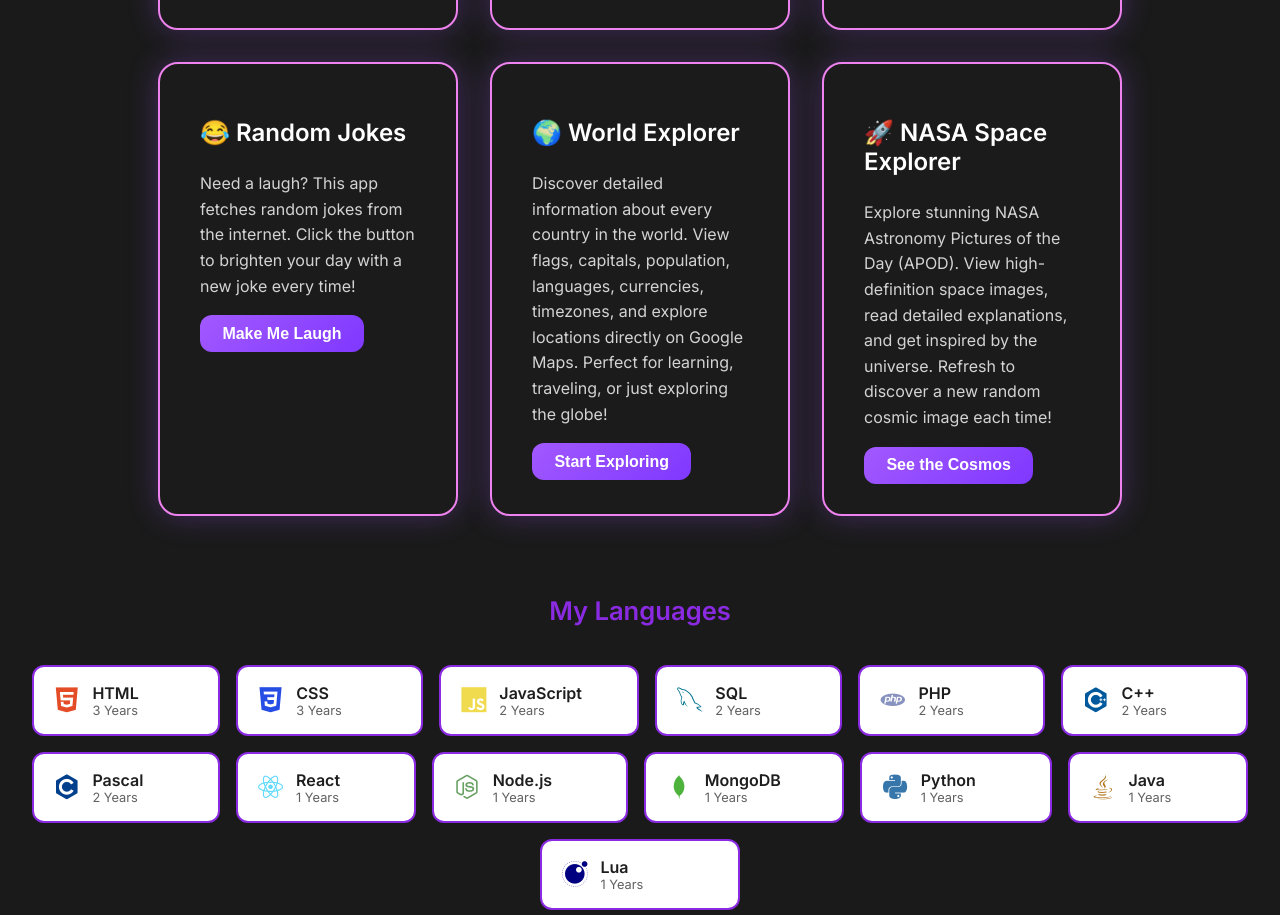
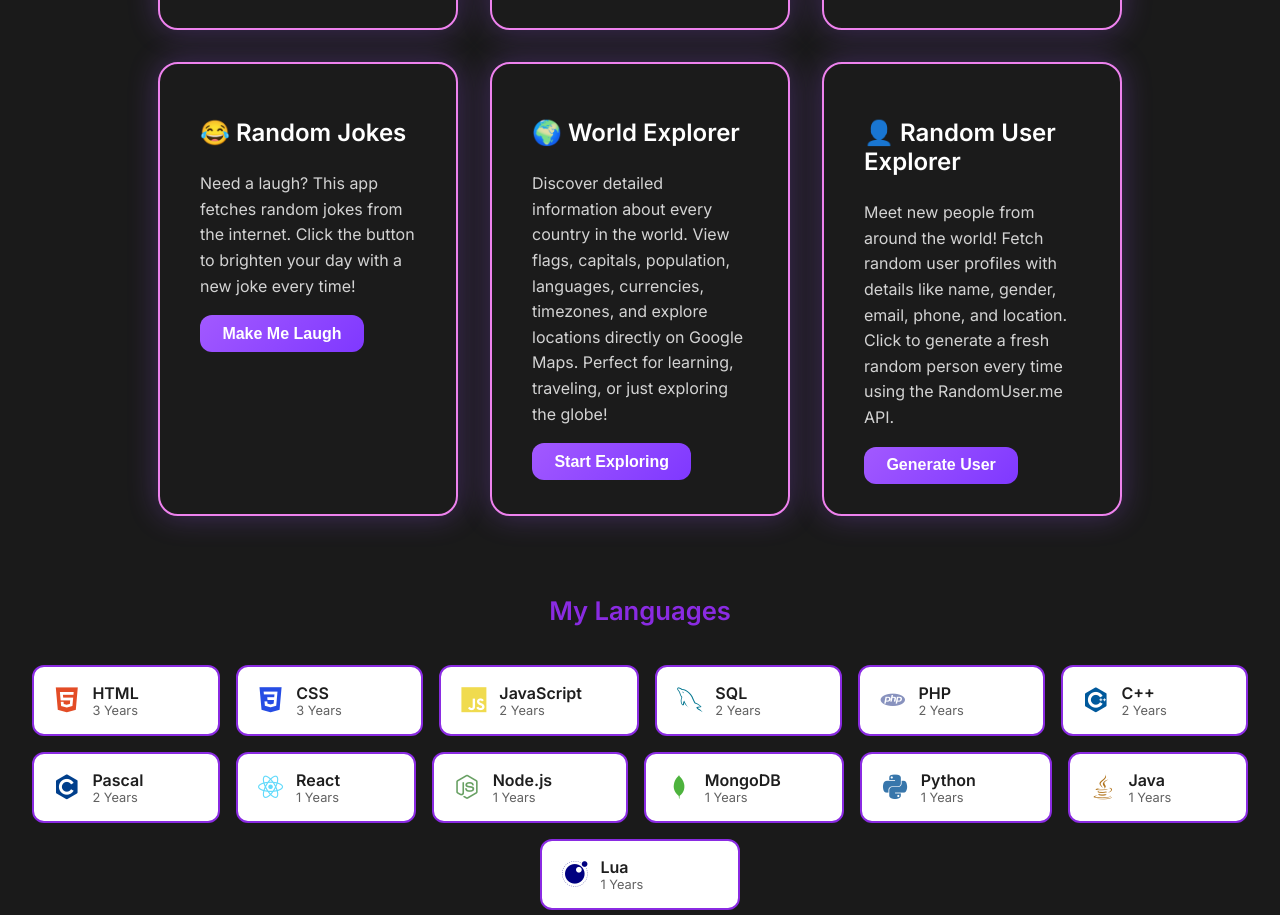
Before and after one commit to reportJNG/My-Portfolio, a React (Vite) app: page / in a window 1280 px wide. Shown: the part 3218-4133 px from the top of the page. Built offline with nearby package versions, Linux system fonts and the light colour scheme; the HTML template or start-up script is replaced by a standard one.

Commit message:
added new random users webpage

```diff
--- a/src/Pages/Projects.jsx
+++ b/src/Pages/Projects.jsx
@@ -105,11 +105,13 @@ export default function Projects() {
   link: 'https://world-info-omega.vercel.app/',
 },
 {
-  "name": "🚀 NASA Space Explorer",
-  "description": "Explore stunning NASA Astronomy Pictures of the Day (APOD). View high-definition space images, read detailed explanations, and get inspired by the universe. Refresh to discover a new random cosmic image each time!",
-  "buttonText": "See the Cosmos",
-  "link": "https://nasa-app-omega-nine.vercel.app/"
-}
+  "name": "👤 Random User Explorer",
+  "description": "Meet new people from around the world! Fetch random user profiles with details like name, gender, email, phone, and location. Click to generate a fresh random person every time using the RandomUser.me API.",
+  "buttonText": "Generate User",
+  "link": "https://get-alot-random-users.vercel.app/"
+
+},
+
 
 
 
```
